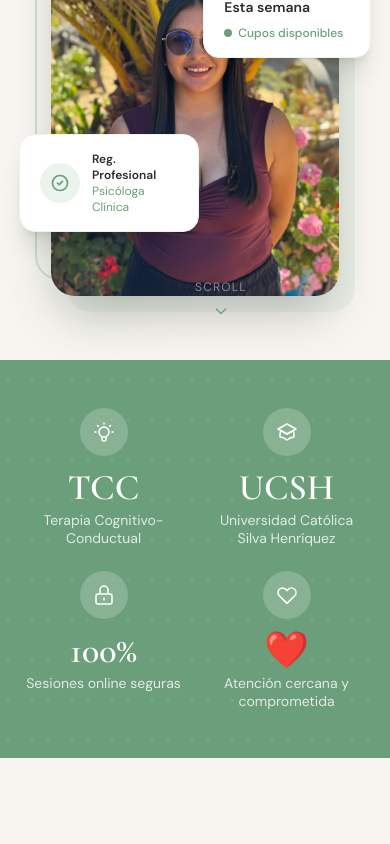
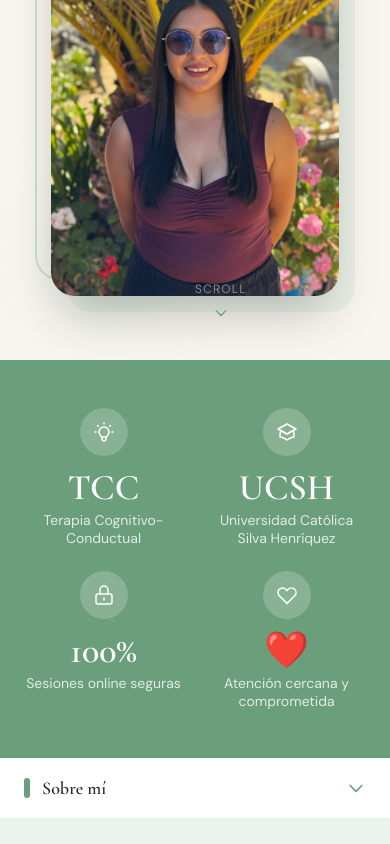
Before and after one commit to BeDuranr/web-psicologa, a Next.js app: page / in a window 390 px wide. Shown: the part 900-1744 px from the top of the page. Built offline with nearby package versions, Linux system fonts and the light colour scheme.

Commit message:
Ajustes vista movil

```diff
--- a/app/globals.css
+++ b/app/globals.css
@@ -110,3 +110,15 @@ h1, h2, h3, h4, h5, h6 {
   outline-offset: 3px;
   border-radius: 4px;
 }
+
+/* Secciones colapsables en móvil */
+@media (max-width: 767px) {
+  .mobile-collapsible {
+    max-height: 0;
+    overflow: hidden;
+    transition: max-height 0.5s ease;
+  }
+  .mobile-collapsible.is-open {
+    max-height: 6000px;
+  }
+}
--- a/app/page.tsx
+++ b/app/page.tsx
@@ -10,6 +10,7 @@ import HowItWorks from "@/components/HowItWorks";
 import FAQ from "@/components/FAQ";
 import Booking from "@/components/Booking";
 import Footer from "@/components/Footer";
+import CollapsibleSection from "@/components/CollapsibleSection";
 
 export default function Home() {
   // Scroll reveal animation — usa inline styles para evitar conflictos con Tailwind
@@ -38,10 +39,16 @@ export default function Home() {
       <Navbar />
       <Hero imageSrc="/foto-psicologa.jpg" />
       <Stats />
-      <About />
+      <CollapsibleSection title="Sobre mí">
+        <About />
+      </CollapsibleSection>
       <Services />
-      <HowItWorks />
-      <FAQ />
+      <CollapsibleSection title="Cómo funciona">
+        <HowItWorks />
+      </CollapsibleSection>
+      <CollapsibleSection title="Preguntas frecuentes">
+        <FAQ />
+      </CollapsibleSection>
       <Booking />
       <Footer />
     </main>
--- /dev/null
+++ b/components/CollapsibleSection.tsx
@@ -0,0 +1,61 @@
+"use client";
+
+import { useState } from "react";
+
+interface Props {
+  title: string;
+  children: React.ReactNode;
+  defaultOpen?: boolean;
+}
+
+export default function CollapsibleSection({
+  title,
+  children,
+  defaultOpen = false,
+}: Props) {
+  const [isOpen, setIsOpen] = useState(defaultOpen);
+
+  return (
+    <div>
+      {/* Barra de toggle — solo visible en móvil */}
+      <button
+        className="md:hidden w-full flex items-center justify-between px-6 py-4 bg-white border-b border-[#EAF4ED] shadow-sm"
+        onClick={() => setIsOpen((prev) => !prev)}
+        aria-expanded={isOpen}
+      >
+        <div className="flex items-center gap-3">
+          <span
+            className="w-1.5 h-5 rounded-full bg-[#6B9E7A]"
+            aria-hidden="true"
+          />
+          <span className="font-serif text-lg font-semibold text-[#2C2C2C]">
+            {title}
+          </span>
+        </div>
+        <svg
+          className={`w-5 h-5 text-[#6B9E7A] shrink-0 transition-transform duration-300 ${
+            isOpen ? "rotate-180" : ""
+          }`}
+          fill="none"
+          stroke="currentColor"
+          viewBox="0 0 24 24"
+          aria-hidden="true"
+        >
+          <path
+            strokeLinecap="round"
+            strokeLinejoin="round"
+            strokeWidth={2}
+            d="M19 9l-7 7-7-7"
+          />
+        </svg>
+      </button>
+
+      {/* Contenido: colapsable en móvil, siempre visible en desktop */}
+      <div
+        className={`mobile-collapsible${isOpen ? " is-open" : ""}`}
+      >
+        {children}
+      </div>
+    </div>
+  );
+}
--- a/components/Hero.tsx
+++ b/components/Hero.tsx
@@ -131,57 +131,6 @@ export default function Hero({ imageSrc = "/foto-psicologa.jpg" }: HeroProps) {
               />
             </div>
 
-            {/* Tarjeta flotante - credencial */}
-            <div
-              className="absolute -left-8 bottom-16 bg-white rounded-2xl px-5 py-4 shadow-xl border border-[#EAF4ED] max-w-[180px]"
-              aria-label="Credencial profesional"
-            >
-              <div className="flex items-center gap-3">
-                <div className="w-10 h-10 bg-[#EAF4ED] rounded-full flex items-center justify-center shrink-0">
-                  <svg
-                    className="w-5 h-5 text-[#6B9E7A]"
-                    fill="none"
-                    stroke="currentColor"
-                    viewBox="0 0 24 24"
-                    aria-hidden="true"
-                  >
-                    <path
-                      strokeLinecap="round"
-                      strokeLinejoin="round"
-                      strokeWidth={2}
-                      d="M9 12l2 2 4-4m6 2a9 9 0 11-18 0 9 9 0 0118 0z"
-                    />
-                  </svg>
-                </div>
-                <div>
-                  <p className="font-sans text-xs font-semibold text-[#2C2C2C]">
-                    Reg. Profesional
-                  </p>
-                  <p className="font-sans text-xs text-[#6B9E7A]">
-                    Psicóloga Clínica
-                  </p>
-                </div>
-              </div>
-            </div>
-
-            {/* Tarjeta flotante - disponibilidad */}
-            <div
-              className="absolute -right-8 top-12 bg-white rounded-2xl px-5 py-4 shadow-xl border border-[#EAF4ED]"
-              aria-label="Disponibilidad"
-            >
-              <p className="font-sans text-xs text-[#8A8A8A] mb-1">
-                Próxima disponibilidad
-              </p>
-              <p className="font-sans text-sm font-semibold text-[#2C2C2C]">
-                Esta semana
-              </p>
-              <div className="flex items-center gap-1.5 mt-2">
-                <span className="w-2 h-2 bg-[#6B9E7A] rounded-full" />
-                <span className="font-sans text-xs text-[#6B9E7A] font-medium">
-                  Cupos disponibles
-                </span>
-              </div>
-            </div>
           </div>
         </div>
       </div>
```
